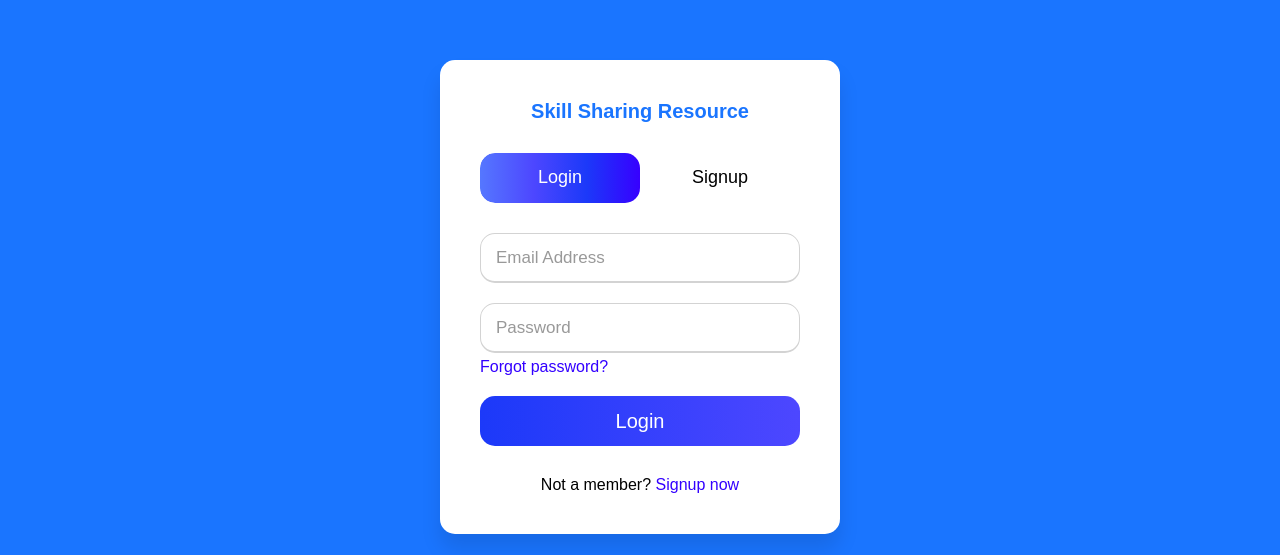
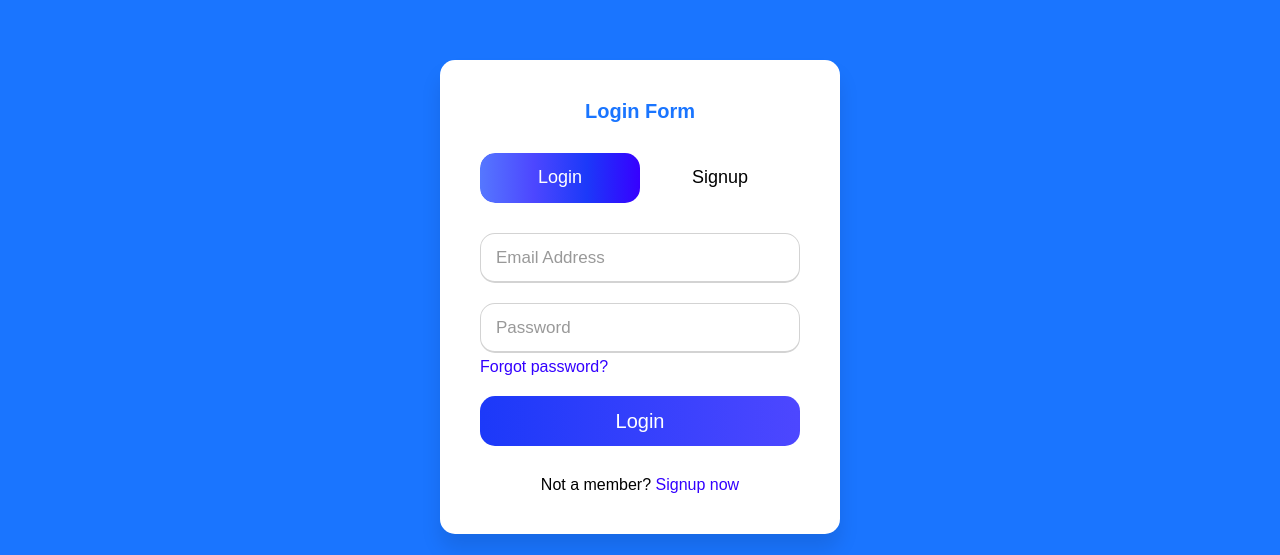
Before and after one commit to Humble2021/loginform, a plain HTML site: page index.html in a window 1280 px wide. Shown: the part 103-658 px from the top of the page. Drawn offline with Linux system fonts and the light colour scheme.

Commit message:
Update index.html

```diff
--- a/index.html
+++ b/index.html
@@ -6,7 +6,7 @@
   <meta name="viewport" content="width=device-width, initial-scale=1.0" />
   <link rel="stylesheet" href="./css/login-signup.css" />
   <link rel="stylesheet" href="https://cdnjs.cloudflare.com/ajax/libs/font-awesome/4.7.0/css/font-awesome.min.css">
-  <title>Form</title>
+  <title>login</title>
 </head>
 
 <body>
@@ -16,7 +16,7 @@
 
 <div class="wrapper">
   <div class="title-text">
-    <div class="title login">Skill Sharing Resource</div>
+    <div class="title login">Login Form</div>
     <div class="title signup">Signup Form</div>
   </div>
   <div class="form-container">
```
